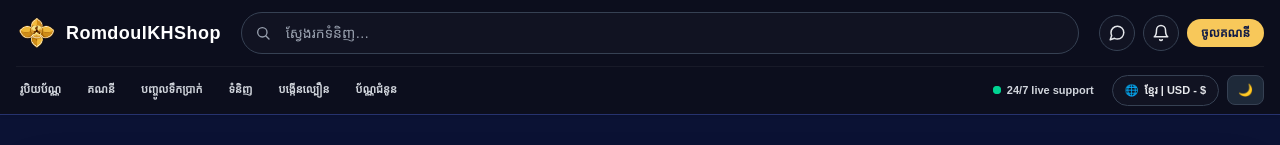
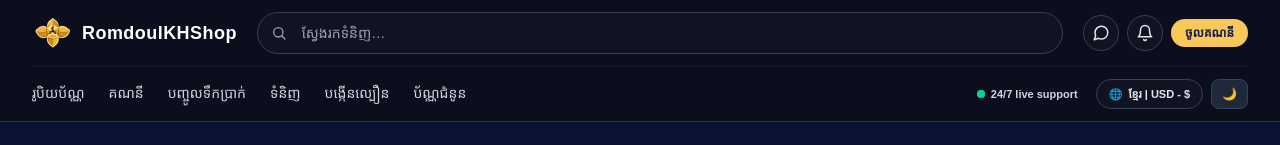
Before and after one commit to SEAN-0-a/topupkh, a Next.js app: page / in a window 1280 px wide. Shown: the top 145 px of the page. Built offline with nearby package versions, Linux system fonts and the light colour scheme; no server answers; the database is empty.

Commit message:
Update Navbar.tsx

```diff
--- a/src/components/Navbar.tsx
+++ b/src/components/Navbar.tsx
@@ -46,7 +46,7 @@ export default function Navbar() {
 
   return (
     <nav className="sticky top-0 z-50 border-b border-slate-200 bg-white/95 shadow-sm backdrop-blur dark:border-navy-600 dark:bg-[#0d0f1d]/95">
-      <div className="mx-auto max-w-7xl px-4">
+      <div className="mx-auto max-w-7xl px-4 sm:px-6 lg:px-8">
         {/* ── Row 1: brand · search · utilities ─────────────────────── */}
         <div className="flex items-center gap-3 py-3">
           {/* Brand */}
@@ -159,14 +159,14 @@ function CategoryTabs({ pathname }: { pathname: string }) {
   const { t } = useLanguage();
 
   return (
-    <div className="flex flex-1 items-center gap-1.5 overflow-x-auto pb-0.5 [scrollbar-width:none] [&::-webkit-scrollbar]:hidden">
+    <div className="flex flex-1 items-center gap-4 overflow-x-auto pb-0.5 [scrollbar-width:none] [&::-webkit-scrollbar]:hidden sm:gap-6">
       {CATEGORY_TABS.map((tab) => {
         const active = pathname === "/marketplace" && activeCategory === tab.slug;
         return (
           <Link
             key={tab.slug}
             href={`/marketplace?category=${tab.slug}`}
-            className={`whitespace-nowrap px-2.5 py-1.5 text-[11px] font-bold transition-colors first:pl-1 ${
+            className={`whitespace-nowrap py-2 text-sm font-medium transition-colors first:pl-0 ${
               active
                 ? "text-amber-600 dark:text-amber-400"
                 : "text-gray-700 hover:text-amber-400 dark:text-gray-300"
```
